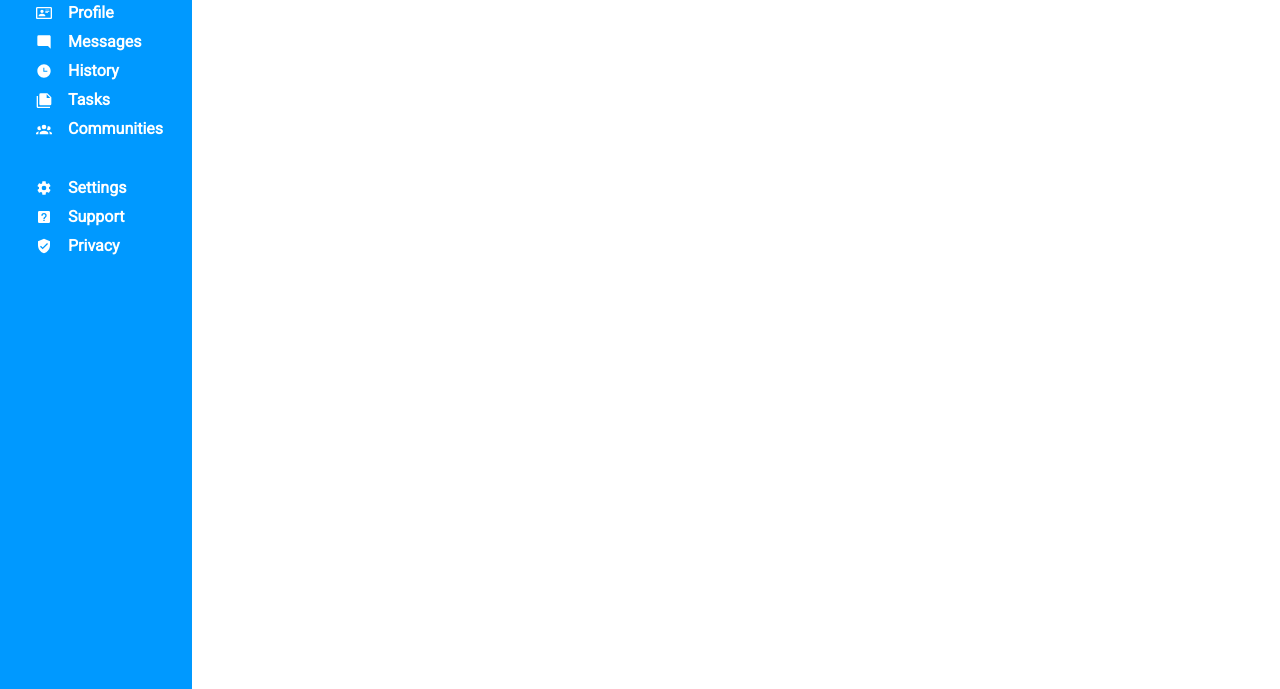
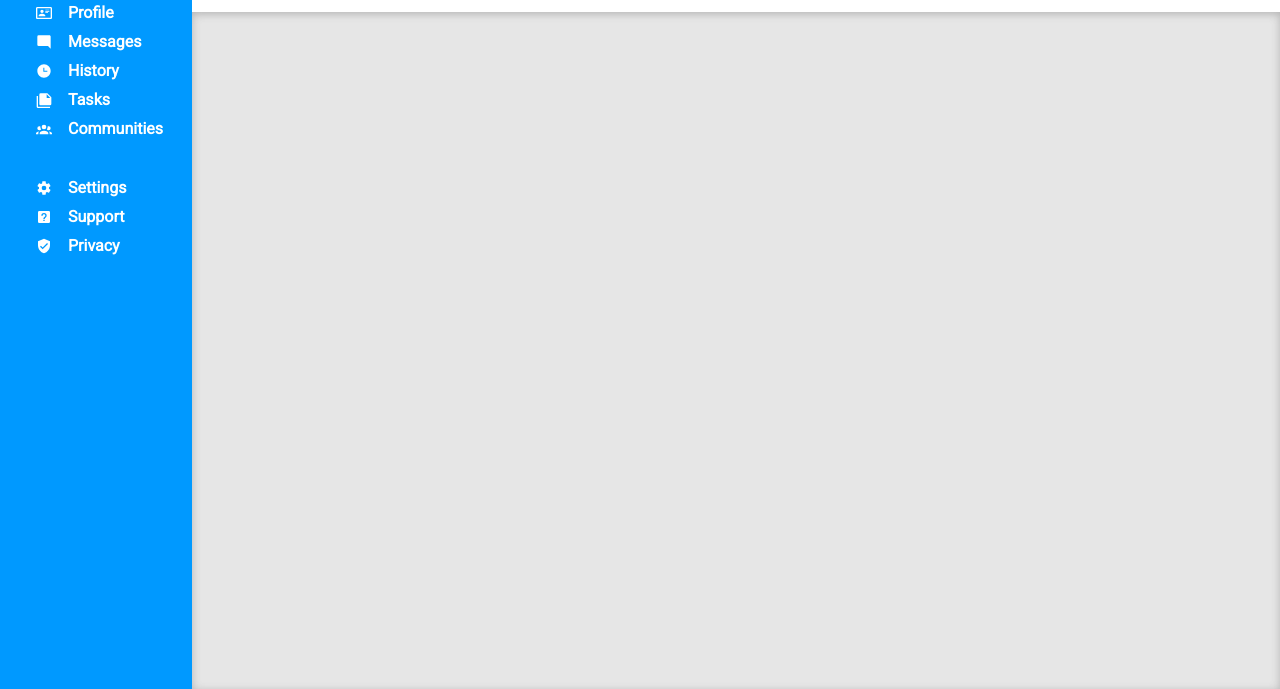
Before and after one commit to raidelo/dashboard-top, a plain HTML site: page index.html in a window 1280 px wide. Shown: the part 111-800 px from the top of the page. Drawn offline with Linux system fonts and the light colour scheme.

Commit message:
style: add inset shadow for main content

```diff
--- a/css/style.css
+++ b/css/style.css
@@ -168,4 +168,6 @@ header {
 
 main {
   grid-area: content;
+  background-color: hsl(0, 0%, 90%);
+  box-shadow: 0 2px 8px hsl(0, 0%, 70%) inset;
 }
```
